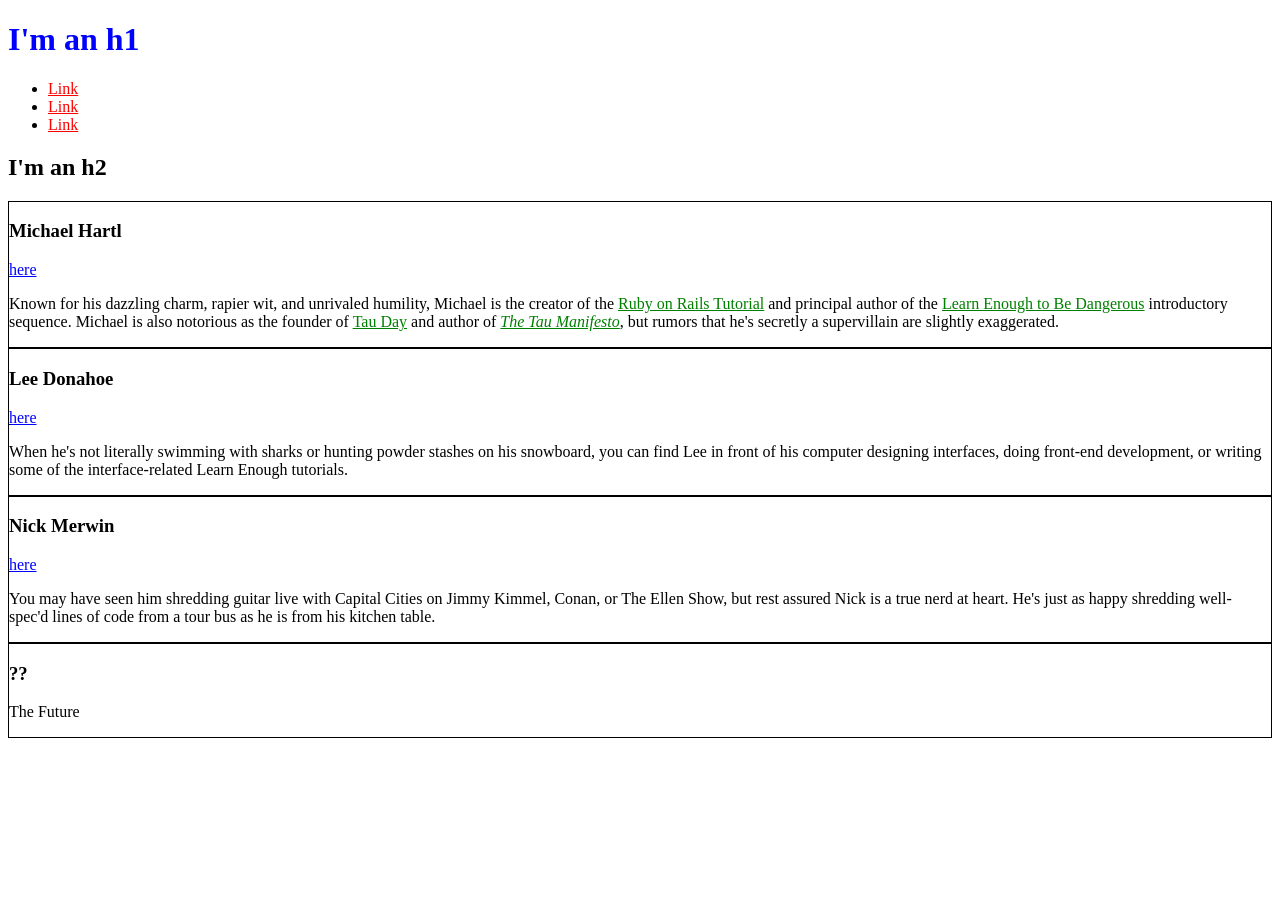
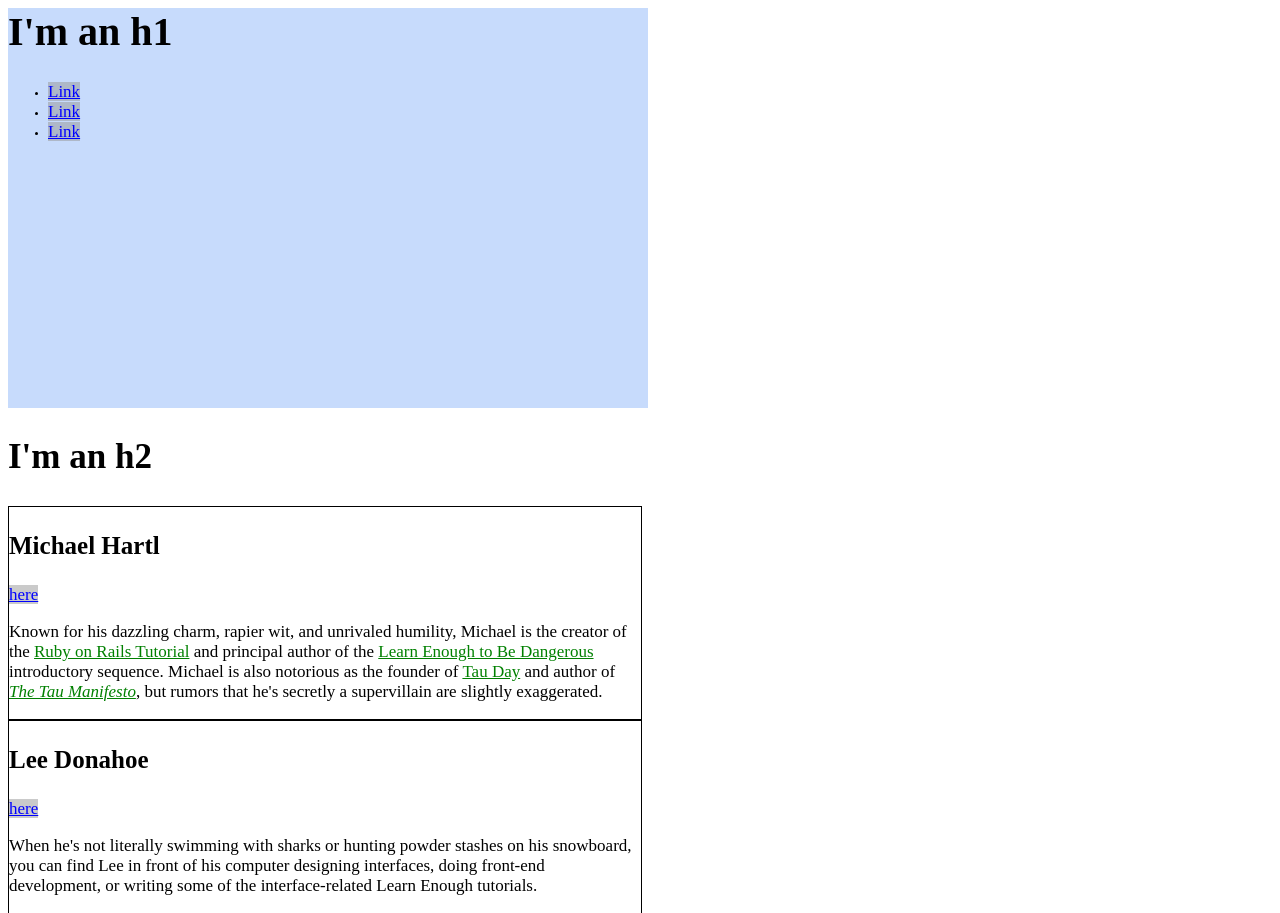
Before and after one commit to yuvrajthp/yuvrajthp.github.io, a plain HTML site: page index.html in a window 1280 px wide. Shown: the top 913 px of the page. Before the commit the page ends 800 px from the top, so only its background shows below. Drawn offline with Linux system fonts and the light colour scheme.

Commit message:
Add sizing and a hero

```diff
--- a/index.html
+++ b/index.html
@@ -5,18 +5,53 @@
     <meta charset="utf-8">
     <style>
       /* GLOBAL STYLES */
+      html {
+        margin: 0;
+        padding: 0;
+        font-size: 62.5%;
+      }
+      h1 {
+        margin-top: 0;
+        font-size: 4rem;
+      }
+      h2 {
+        font-size: 3.5rem;
+      }
+      h3 {
+        font-size: 2.5rem;
+      }
       a {
-        color: red;
+        color: #f00;
+        font-size: 1.7rem;
+      }
+      p {
+        font-size: 1.7rem;
+      }
+
+      /* HERO-STYLES */
+      .full-hero {
+        background-color: #c7dbfc;
+        height: 50vh;
+        width: 50vw;
       }
 
       /* SOCIAL STYLES */
       .social-link {
+        background: rgba(150, 150, 150, 0.5);
         color: blue;
       }
 
       /* BIO STYLES */
+      .bio-wrapper {
+      }
       .bio-box {
         border: 1px solid black;
+        width: 50%;
+        font-size: 1em;
+      }
+      .bio-box h3 {
+      }
+      .bio-copy {
       }
       .bio-copy a {
         color: green;
@@ -24,19 +59,24 @@
     </style>
   </head>
   <body>
-    <h1 class="social-link">I'm an h1</h1>
+
+    <div class="full-hero hero-home">
+      <h1>I'm an h1</h1>
       <ul>
         <li>
-        <a href="https://example.com/">Link</a>
+          <a href="https://example.com/" class="social-link">Link</a>
         </li>
         <li>
-        <a href="https://example.com/">Link</a>
+          <a href="https://example.com/" class="social-link">Link</a>
         </li>
         <li>
-        <a href="https://example.com/">Link</a>
+          <a href="https://example.com/" class="social-link">Link</a>
         </li>
       </ul>
+    </div>
+
     <h2>I'm an h2</h2>
+    <div class="bio-wrapper">
       <div class="bio-box">
         <h3>Michael Hartl</h3>
         <a href="https://twitter.com/mhartl" class="social-link">here</a>
@@ -86,5 +126,6 @@
           The Future
         </p>
       </div>
+    </div>
   </body>
 </html>
```
Lines whose indentation alone changed are shown as unchanged.
